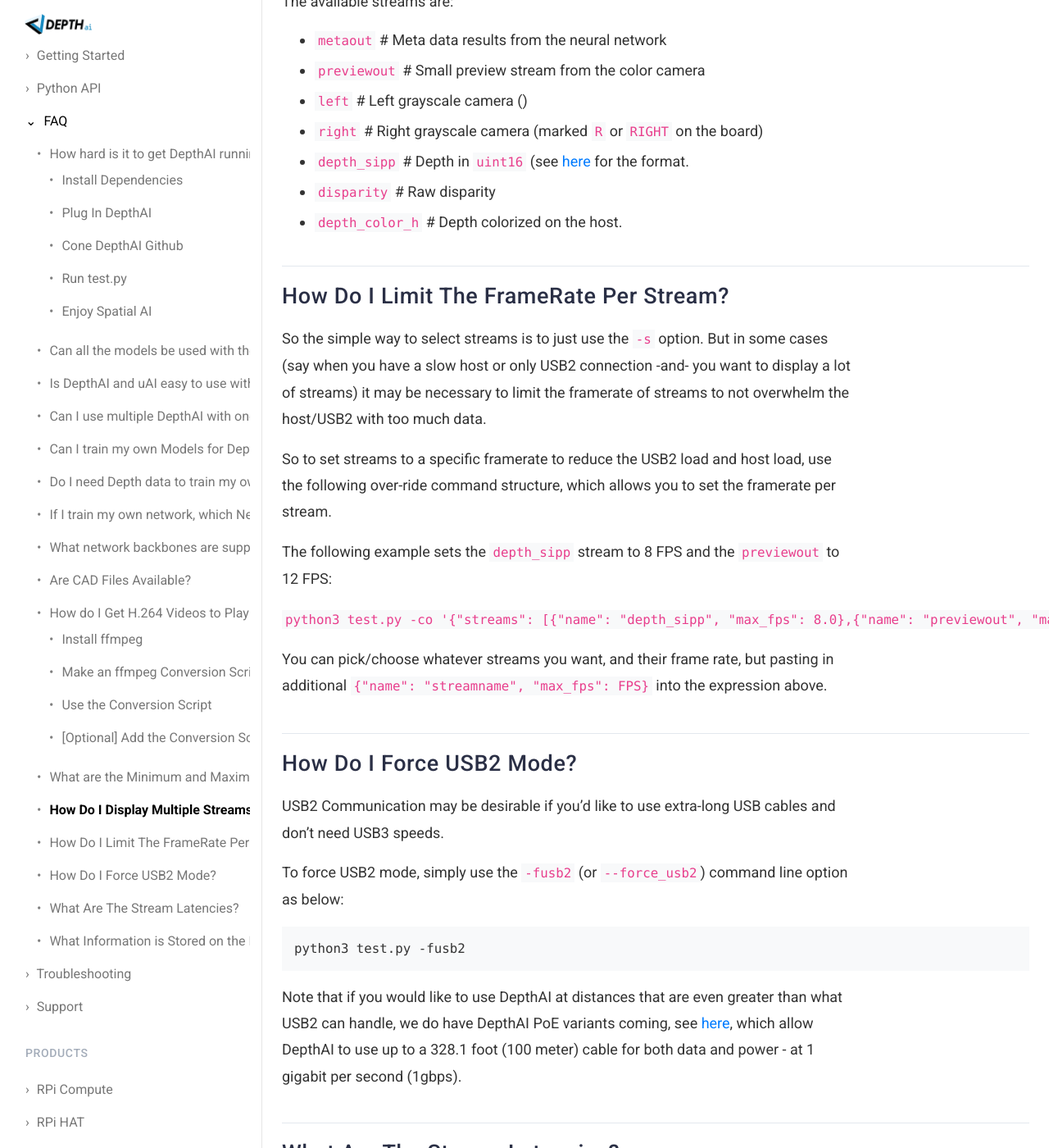
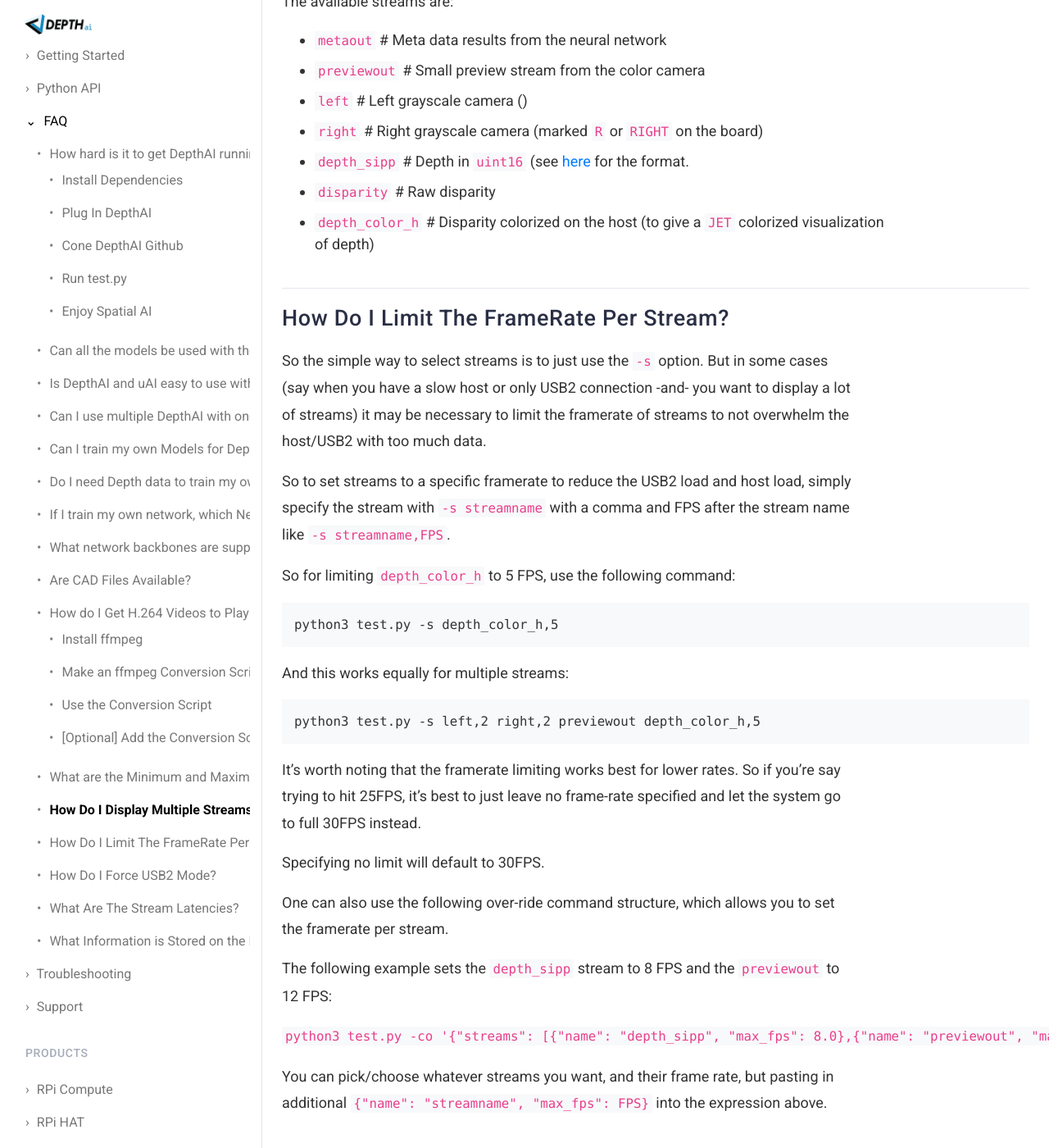
Before and after one commit to luxonis/depthai-docs-website, a Jekyll site: the page built from FAQ.md, in a window 1280 px wide and 1400 px high, scrolled down 5992 px. Shown: the whole window at 82% size. Built offline with Jekyll 4.4.1, drawn with Linux system fonts in a browser that asks for light colours; nearby versions of some CDN libraries.

Commit message:
Update FAQ.md

````diff
--- a/FAQ.md
+++ b/FAQ.md
@@ -168,13 +168,28 @@ The available streams are:
  - `right` # Right grayscale camera (marked `R` or `RIGHT` on the board)
  - `depth_sipp` # Depth in `uint16` (see [here](https://docs.luxonis.com/faq/#what-are-the-minimum-and-maximum-depth-visible-by-depthai) for the format.
  - `disparity` # Raw disparity
- - `depth_color_h` # Depth colorized on the host.
+ - `depth_color_h` # Disparity colorized on the host (to give a `JET` colorized visualization of depth)
 
 ## How Do I Limit The FrameRate Per Stream?
 
 So the simple way to select streams is to just use the `-s` option.  But in some cases (say when you have a slow host or only USB2 connection -and- you want to display a lot of streams) it may be necessary to limit the framerate of streams to not overwhelm the host/USB2 with too much data.
 
-So to set streams to a specific framerate to reduce the USB2 load and host load, use the following over-ride command structure, which allows you to set the framerate per stream.
+So to set streams to a specific framerate to reduce the USB2 load and host load, simply specify the stream with `-s streamname` with a comma and FPS after the stream name like `-s streamname,FPS`.
+
+So for limiting `depth_color_h` to 5 FPS, use the following command:
+```
+python3 test.py -s depth_color_h,5
+```
+And this works equally for multiple streams:
+```
+python3 test.py -s left,2 right,2 previewout depth_color_h,5
+```
+
+It's worth noting that the framerate limiting works best for lower rates.  So if you're say trying to hit 25FPS, it's best to just leave no frame-rate specified and let the system go to full 30FPS instead.
+
+Specifying no limit will default to 30FPS.
+
+One can also use the following over-ride command structure, which allows you to set the framerate per stream.
 
 The following example sets the `depth_sipp` stream to 8 FPS and the `previewout` to 12 FPS:
 
````
